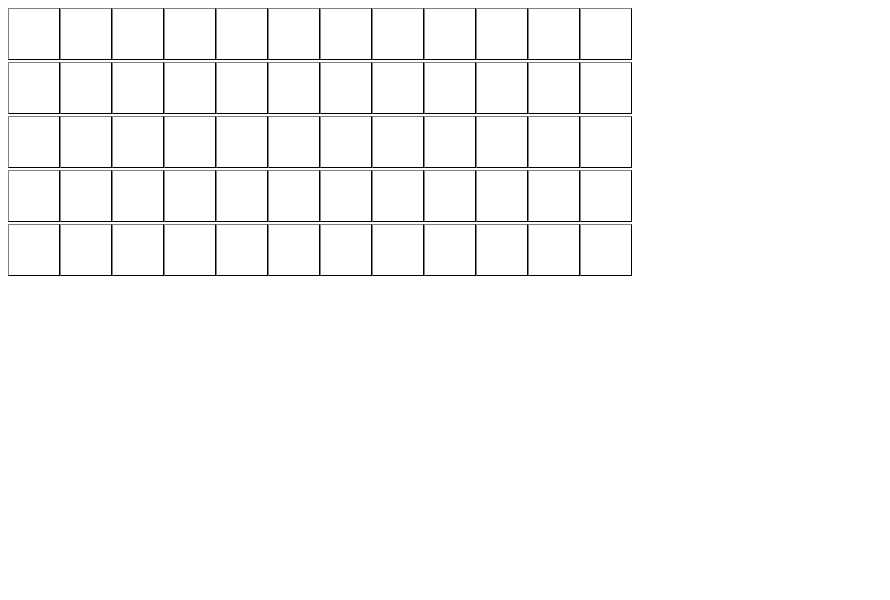
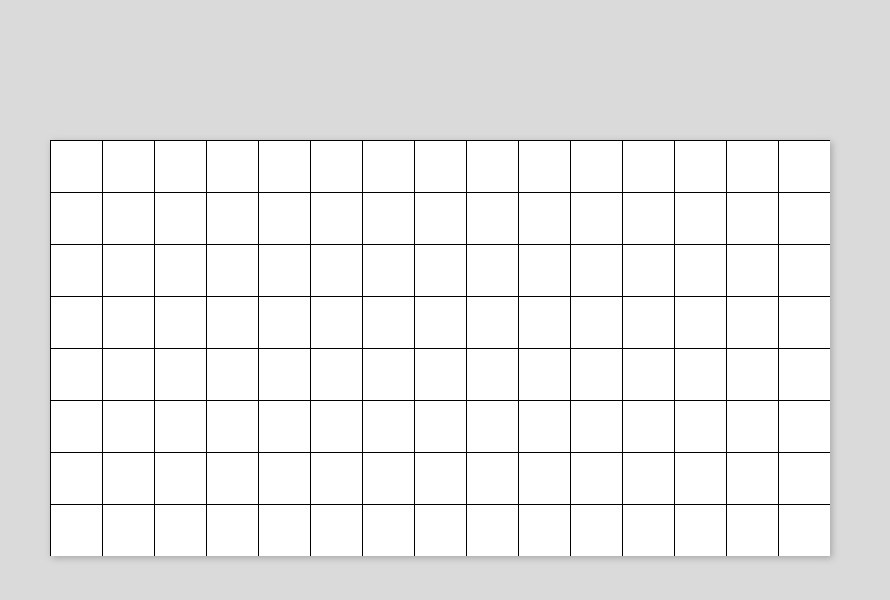
Before and after one commit to Keval9shah/Vue-pathfinder, a Vue app in the folder pathfinder/: page / in a window 1280 px wide. Shown: the top 600 px of the page, without its empty margins (0-890 px from the left). Built offline with nearby package versions, Linux system fonts and the light colour scheme.

Commit message:
css changes

```diff
--- a/pathfinder/src/App.vue
+++ b/pathfinder/src/App.vue
@@ -1,8 +1,7 @@
 <template>
-    <div>
+    <div :style="'grid-template-columns: repeat(' + columnSize + ', 52px);'" class="grid">
         <template v-for="row in nodes">
             <GridButton v-for="node in row" :type="nodes[node.y][node.x].type" :y="node.y" :x="node.x" @buttonClicked="handleClick" :key="node.y.toString()+node.x.toString()"></GridButton>
-            <br>
         </template>
     </div>
 </template>
@@ -10,7 +9,7 @@
 <script lang="ts">
 import { Vue, Component } from 'vue-property-decorator';
 import GridButton from '@/components/GridButton.vue';
-import { GridNode, Coordinates, colors, NodeType } from '@/types';
+import { GridNode, Coordinates, NodeType } from '@/types';
 
 @Component({ components: { GridButton } })
 export default class App extends Vue {
@@ -71,8 +70,26 @@ export default class App extends Vue {
 
     mounted() {
         // initial grid construction
-        this.constructGrid(5,12);
+        this.constructGrid(8,15);
     }
 }
 
 </script>
+
+<style>
+body {
+    margin: 0;
+    background-color: rgb(218, 218, 218);
+}
+</style>
+
+<style scoped>
+
+.grid {
+    margin: 140px 0 0 50px;
+    width: fit-content;
+    display: grid;
+    box-shadow: 2px 2px 7px rgb(167, 167, 167);
+}
+
+</style>
--- a/pathfinder/src/components/GridButton.vue
+++ b/pathfinder/src/components/GridButton.vue
@@ -19,6 +19,7 @@ export default class GridButton extends Vue {
     get buttonText() {
         if(this.type == NodeType.source) return 'src';
         if([NodeType.destination, NodeType.destinationFound].includes(this.type)) return 'dest';
+        return '';
     }
 
     buttonClicked() {
@@ -35,9 +36,9 @@ export default class GridButton extends Vue {
 button {
     width: 52px;
     height: 52px;
-    border: 1px solid grey;
-    border-right: 1px solid black;
-    border-bottom: 1px solid black;
+    border: none;
+    border-left: 1px solid black;
+    border-top: 1px solid black;
     cursor: pointer;
 }
 </style>
```
